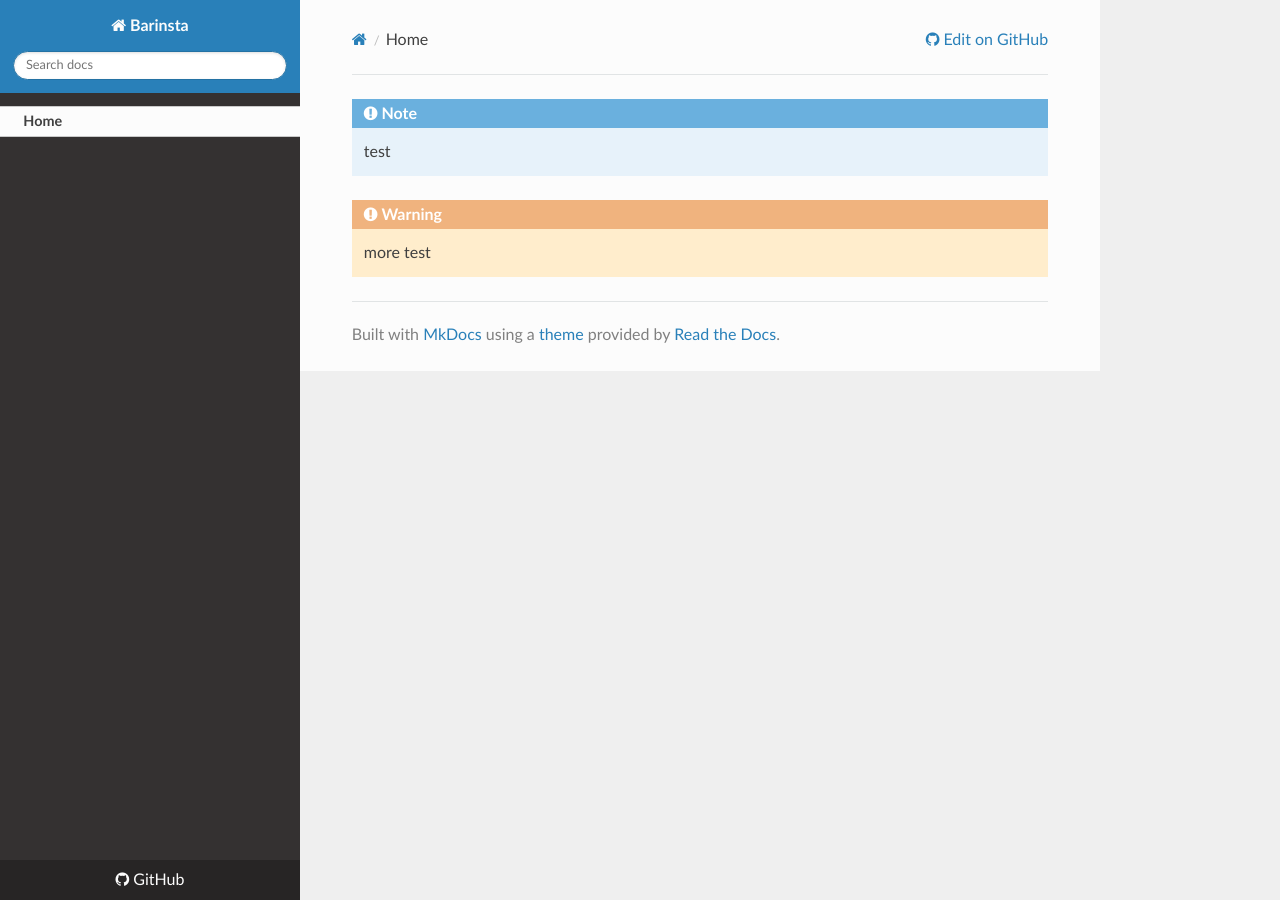
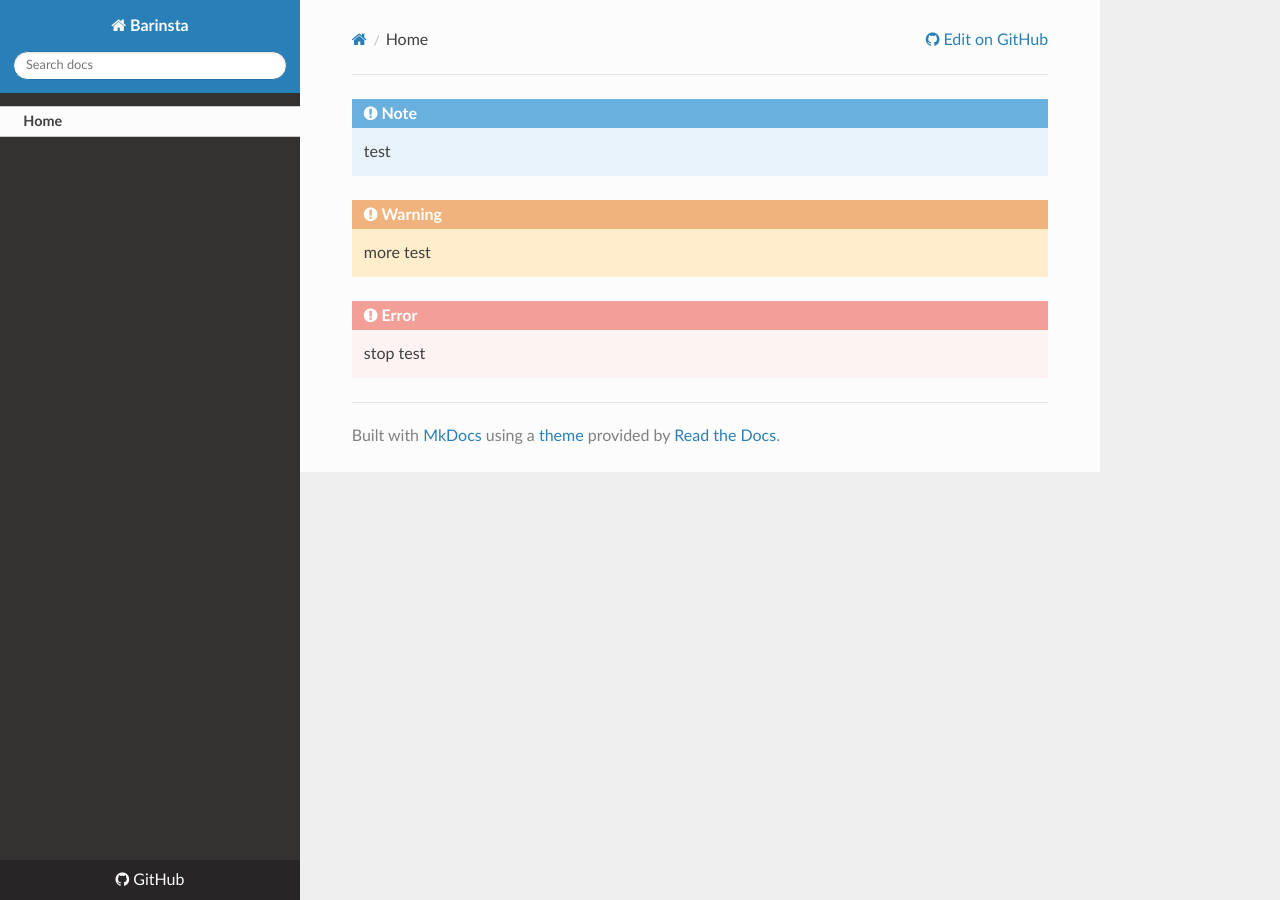
Before and after one commit to austinhuang0131/barinsta-docs, an MkDocs documentation site: the page built from docs/index.md, in a window 1280 px wide. Built offline with MkDocs 1.6.1, drawn with Linux system fonts in a browser that asks for light colours; nearby versions of some CDN libraries.

Commit message:
final init

```diff
--- a/docs/index.md
+++ b/docs/index.md
@@ -3,3 +3,6 @@
 
 !!! Warning
     more test
+
+!!! Error
+    stop test
```
